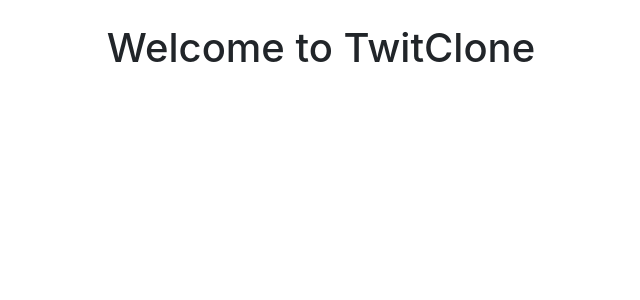
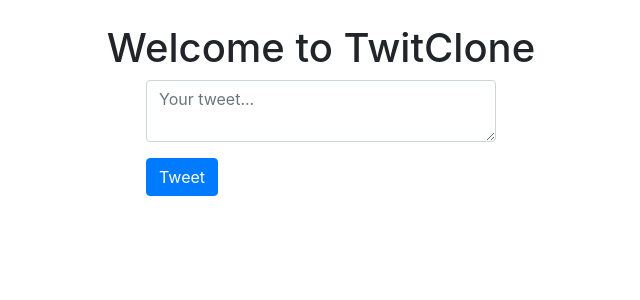
Before and after one commit to Copyrighted/twitter-clone, a Django app: page / in a window 1280 px wide. Shown: the part 56-356 px from the top of the page, without its empty margins (319-959 px from the left). Run offline with Django 3.2, Linux system fonts and the light colour scheme; data that the repository does not hold is empty; some libraries are stand-ins or nearby versions.

Commit message:
Added form to create tweet and url redirect after tweet

```diff
--- /dev/null
+++ b/templates/pages/components/form.html
@@ -0,0 +1,5 @@
+<form method='POST'>
+    {% csrf_token %}
+    {{ form.as_p }}
+    <button type="submit" class="'btn btn-secondary">Save</button>
+</form>
--- a/templates/pages/home.html
+++ b/templates/pages/home.html
@@ -9,6 +9,17 @@ This is fantastic
     <div class='col text-center'>
         <h1>Welcome to TwitClone</h1>
     </div>
+    </div>
+
+    <div class='row mb-4'>
+        <div class='col-md-4 mx-auto col-10'>
+            <form class='form' method='POST' action='/create_tweet'>
+                {% csrf_token %}
+                <input  type='hidden' value='/' name='next' />
+                <textarea class="form-control" name="content" placeholder="Your tweet..."></textarea>
+                    <button type="submit" class="btn btn-primary mt-3">Tweet</button>
+            </form>
+        </div>
     </div>
 
 
@@ -37,7 +48,7 @@ This is fantastic
     function formatTweetElement(tweet)
     {
         //video timestamp 1:29:10 just in case
-        var formattedTweet = "<div class='col-12 col-md-10 mx-auto border border rounded py=3 mb-4 tweet' id=" + tweet.id + "><p>" + tweet.content + "</p><div class='btn-group'>" + LikeBtn(tweet) + "</div></div>"
+        var formattedTweet = "<div class='col-12 col-md-10 mx-auto border rounded py=3 mb-4 tweet' id=" + tweet.id + "><p>" + tweet.content + "</p><div class='btn-group'>" + LikeBtn(tweet) + "</div></div>"
 
         return formattedTweet
     }
--- a/tweets/views.py
+++ b/tweets/views.py
@@ -1,7 +1,8 @@
 import random
 from django.http import HttpResponse, Http404, JsonResponse
-from django.shortcuts import render
+from django.shortcuts import render, redirect
 from .models import Tweet
+from .forms import TweetForm
 
 # Create your views here.
 def home_view(request, *args, **kwargs):
@@ -23,6 +24,17 @@ def tweet_list_view(request, *args, **kwargs):
 
     return JsonResponse(data)
 
+def tweet_create_view(request, *args, **kwargs):
+    form = TweetForm(request.POST or None)  #sends data with the post method if theres data being sent
+    next_url=request.POST.get("next") or None
+    if form.is_valid():
+        obj = form.save(commit=False)
+        obj.save()
+        if next_url != None:
+            return redirect(next_url)
+        form=TweetForm() #re-initialize new blank form
+    return render(request, 'pages/components/form.html', context={"form": form})
+
 def tweet_detail_view(request, tweet_id, *args, **kwargs):
     """
     REST API VIEW
--- a/twitter_clone/urls.py
+++ b/twitter_clone/urls.py
@@ -20,6 +20,7 @@ from tweets.views import *
 urlpatterns = [
     path('admin/', admin.site.urls),
     path('', home_view),
+    path('create_tweet', tweet_create_view),
     path('tweets', tweet_list_view),
     path('tweets/<int:tweet_id>', tweet_detail_view),
 
```
Also changed, not shown: tweets/forms.py (added, +15 -0 lines).
